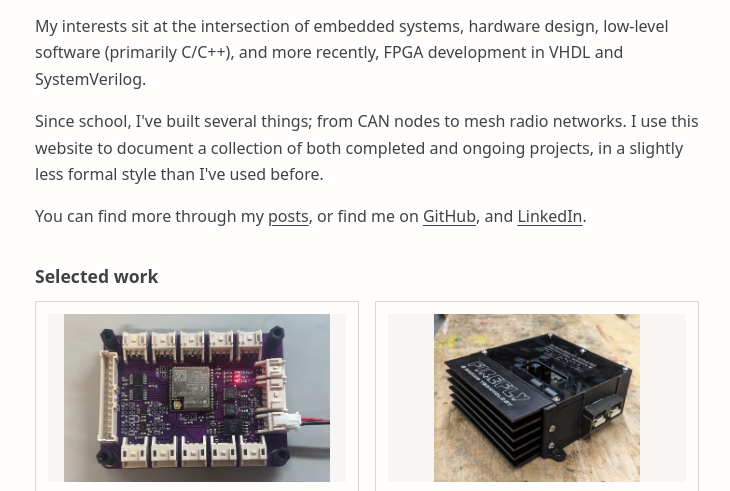
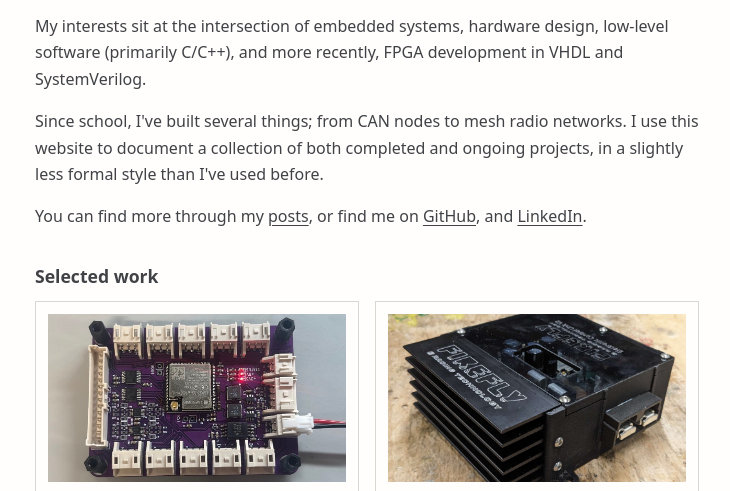
Before and after one commit to Trovix/james-platt.com, a plain HTML site: page index.html in a window 1280 px wide. Shown: the part 242-733 px from the top of the page, without its empty margins (273-1003 px from the left). Drawn offline with Linux system fonts and the light colour scheme.

Commit message:
Crop project images consistently

```diff
--- a/assets/style.css
+++ b/assets/style.css
@@ -151,10 +151,6 @@ p{
   aspect-ratio: 16 / 9;
   border: 0;
   object-fit: cover;
-}
-
-.project-card:nth-child(-n + 2) .project-image{
-  object-fit: contain;
 }
 
 .project-title{
```
